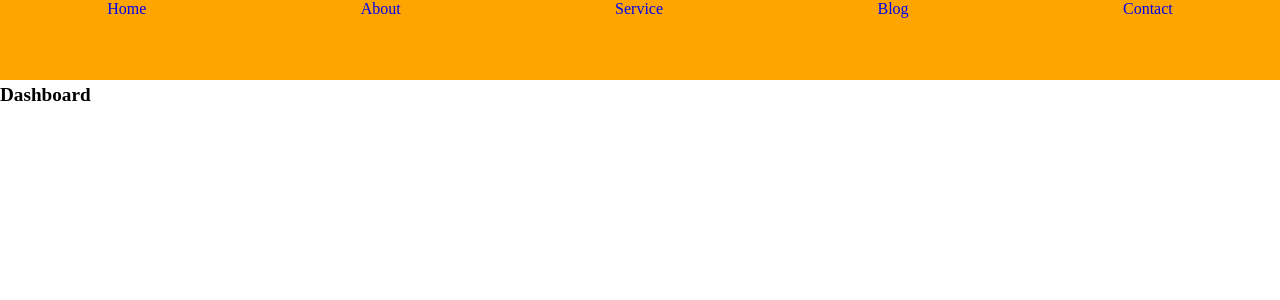
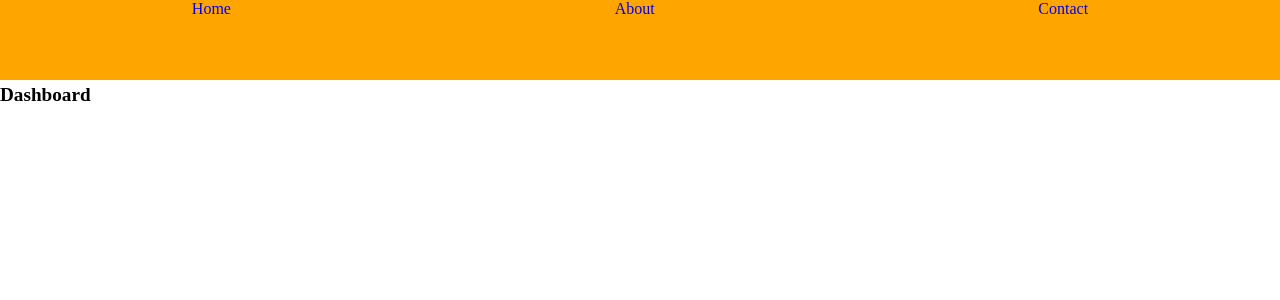
Before and after one commit to ayomikunolalekan/TaskFlowPro, a Flask app: page /dashboard in a window 1280 px wide. Shown: the top 300 px of the page. Run offline with Flask 3, Linux system fonts and the light colour scheme.

Commit message:
Authetication

```diff
--- a/app.py
+++ b/app.py
@@ -67,6 +67,9 @@ def signup_page():
 
 @app.route("/dashboard")
 def dashboard_page():
+    #add task
+    #remove task
+    #
     return render_template("dashboard.html")
 
 if __name__ == "__main__":
--- a/templates/dashboard.html
+++ b/templates/dashboard.html
@@ -14,8 +14,6 @@
     <ul class="flex-container">
         <li><a href="/">Home</a></li>
         <li><a href="About.html">About</a></li>
-        <li><a href="Service.html">Service</a></li>
-        <li><a href="blog.html">Blog</a></li>
         <li><a href="sign_up.html">Contact</a></li>
     </ul>
 </nav>
--- a/templates/log_in.html
+++ b/templates/log_in.html
@@ -30,6 +30,9 @@
 
     <div class="row">
       <div class="pass"><a href="#">Forget Password</a></div>
+    </div>
+
+    <div class="row">
       <input type="submit" value="Sign in">
     </div>
 
```
Also changed, not shown: instance/taskflopro.db (added), taskflopro.db (added).
